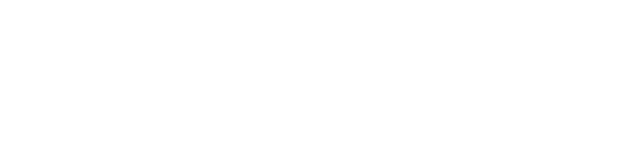
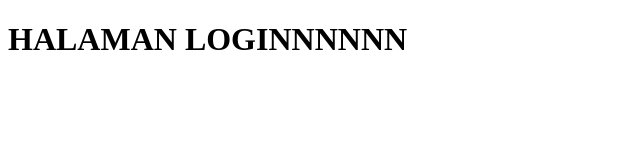
Before and after one commit to aniindyta/PRPL, a plain HTML site: page login.html in a window 1280 px wide. Shown: the whole page, without its empty margins (0-640 px from the left). Drawn offline with Linux system fonts and the light colour scheme.

Commit message:
Test ConflictMaster

```diff
--- a/login.html
+++ b/login.html
@@ -6,6 +6,6 @@
     <title>Login</title>
 </head>
 <body>
-
+    <h1>HALAMAN LOGINNNNNN</h1>
 </body>
 </html>
```
